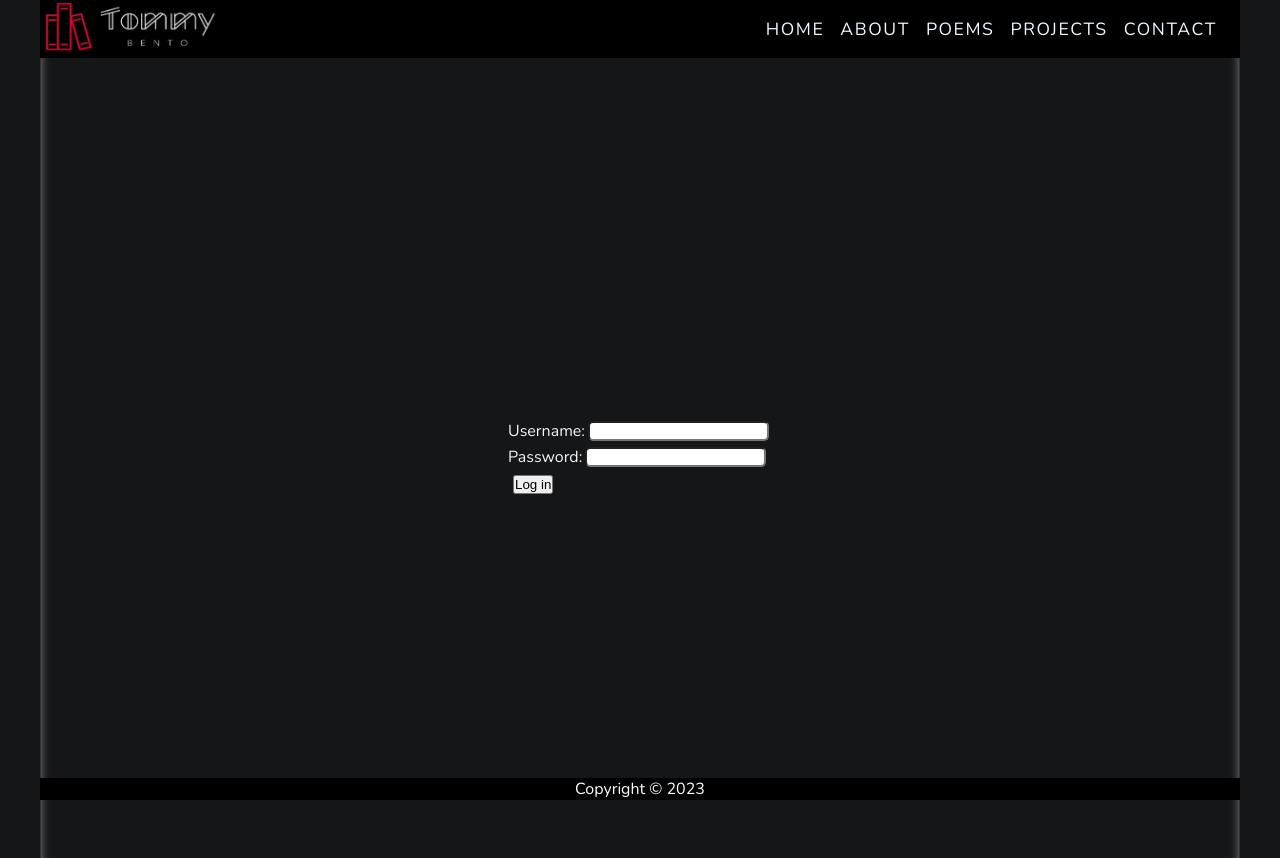
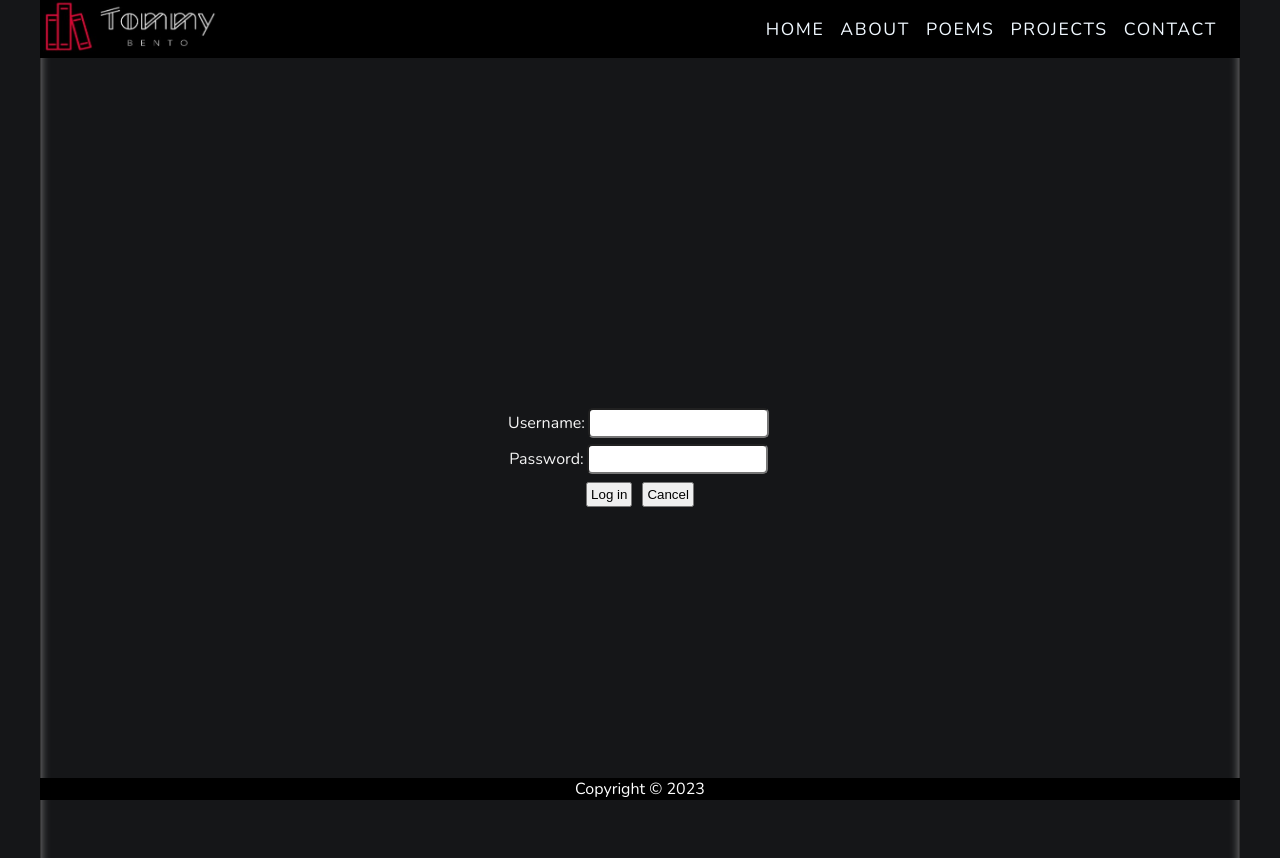
Before and after one commit to Loudmar/client-for-tommy, a React (Create React App) app: page /login in a window 1280 px wide. Built offline with nearby package versions, Linux system fonts and the light colour scheme.

Commit message:
login page

```diff
--- a/src/routes/Contact.css
+++ b/src/routes/Contact.css
@@ -119,4 +119,5 @@ form:focus-within {
   bottom: 0;
   margin-right: 15px;
   opacity: 0.5;
+  color: whitesmoke;
 }
--- a/src/routes/Contact.js
+++ b/src/routes/Contact.js
@@ -105,9 +105,9 @@ function Contact() {
             </div>
           </form>
         </div>
-      </div>
-      <div className='contact-admin'>
+        <div className='contact-admin'>
         <a href='login'><FaGlasses /></a>
+        </div>
       </div>
     </div>
   )
--- a/src/routes/Login.css
+++ b/src/routes/Login.css
@@ -7,15 +7,30 @@
     flex-direction: column;
 }
 
+.login-container form {
+    display: flex;
+    align-items: center;
+    justify-content: center;
+    flex-direction: column;
+    padding: 2rem;
+}
+
 .login-container form input {
-    height: 20px;
+    height: 30px;
     border-radius: 5px;
     margin: 3px;
+}
+
+.login-button-form {
+    display: flex;
+    align-items: center;
+    justify-content: center;
 }
 
 .login-container form button {
     margin: 5px;
     cursor: pointer;
+    padding: 3px;
 }
 
 .login-container form button:hover {
--- a/src/routes/Login.js
+++ b/src/routes/Login.js
@@ -2,12 +2,9 @@ import React from 'react'
 import { useState } from "react";
 import './Login.css';
 
-//username: kminchelle
-//password: 0lelplR
-
 function Login() {
 
-  const [username, setUsername] = useState("");
+  const [userName, setUsername] = useState("");
   const [password, setPassword] = useState("");
 
   const handleUsername = (e) => {
@@ -21,20 +18,29 @@ function Login() {
   const handleLoginSubmit = async (e) => {
     e.preventDefault();
 
-    const response = await fetch('https://dummyjson.com/auth/login', {
+    const response = await fetch('http://localhost:3300/auth', {
       method: 'POST',
       headers: {
         'Content-Type': 'application/json',
       },
-      body: JSON.stringify({ username, password }),
+      body: JSON.stringify({ userName, password }),
+      credentials: 'include',
     });
 
     if (response.ok) {
       const data = await response.json();
-      document.cookie = `token=${data.token}; path=/;`
+      document.cookie = `token=${data.accessToken}; path=/;`;
+      document.cookie = `refreshToken=${data.refreshToken}; path=/;`;
+      window.location.href = '/home';
+      //console.log(data);
     } else {
-      console.log('Authentication failed');
+      console.log('Login failed');
     }
+  }
+
+  const handleClearForm = () => {
+    setUsername("");
+    setPassword("");
   }
 
 
@@ -46,7 +52,7 @@ function Login() {
           <input
             type="text"
             id="username"
-            value={username}
+            value={userName}
             onChange={handleUsername}
           />
         </div>
@@ -59,7 +65,10 @@ function Login() {
             onChange={handlePassword}
           />
         </div>
-        <button type="submit">Log in</button>
+        <div className='login-button-form'>
+          <button type="submit" onClick={handleLoginSubmit}>Log in</button>
+          <button type="button" onClick={handleClearForm}>Cancel</button>
+        </div>
       </form>
     </div>
   )
```
Also changed, not shown: src/routes/Logout.js (added, +39 -0 lines).
